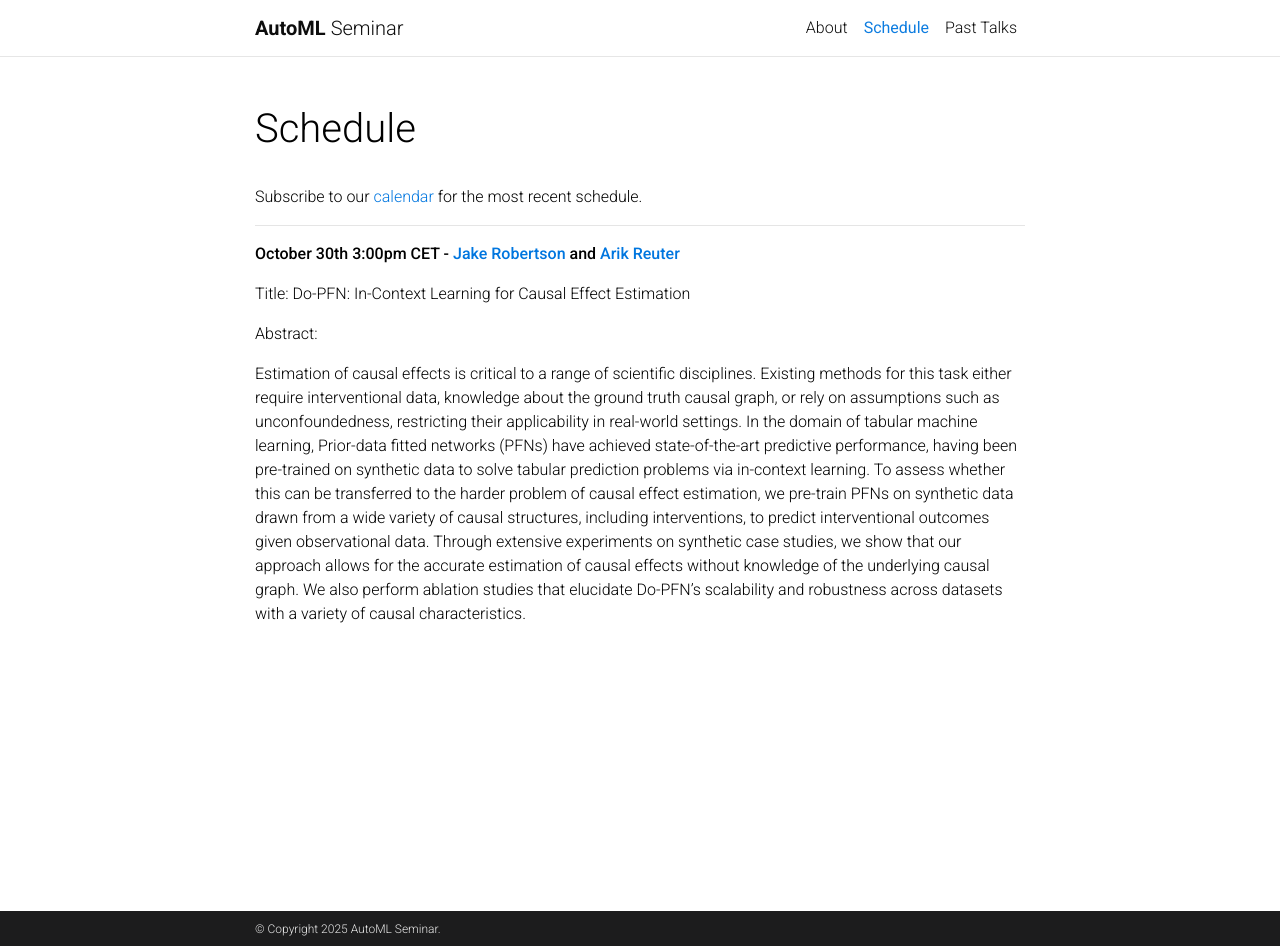
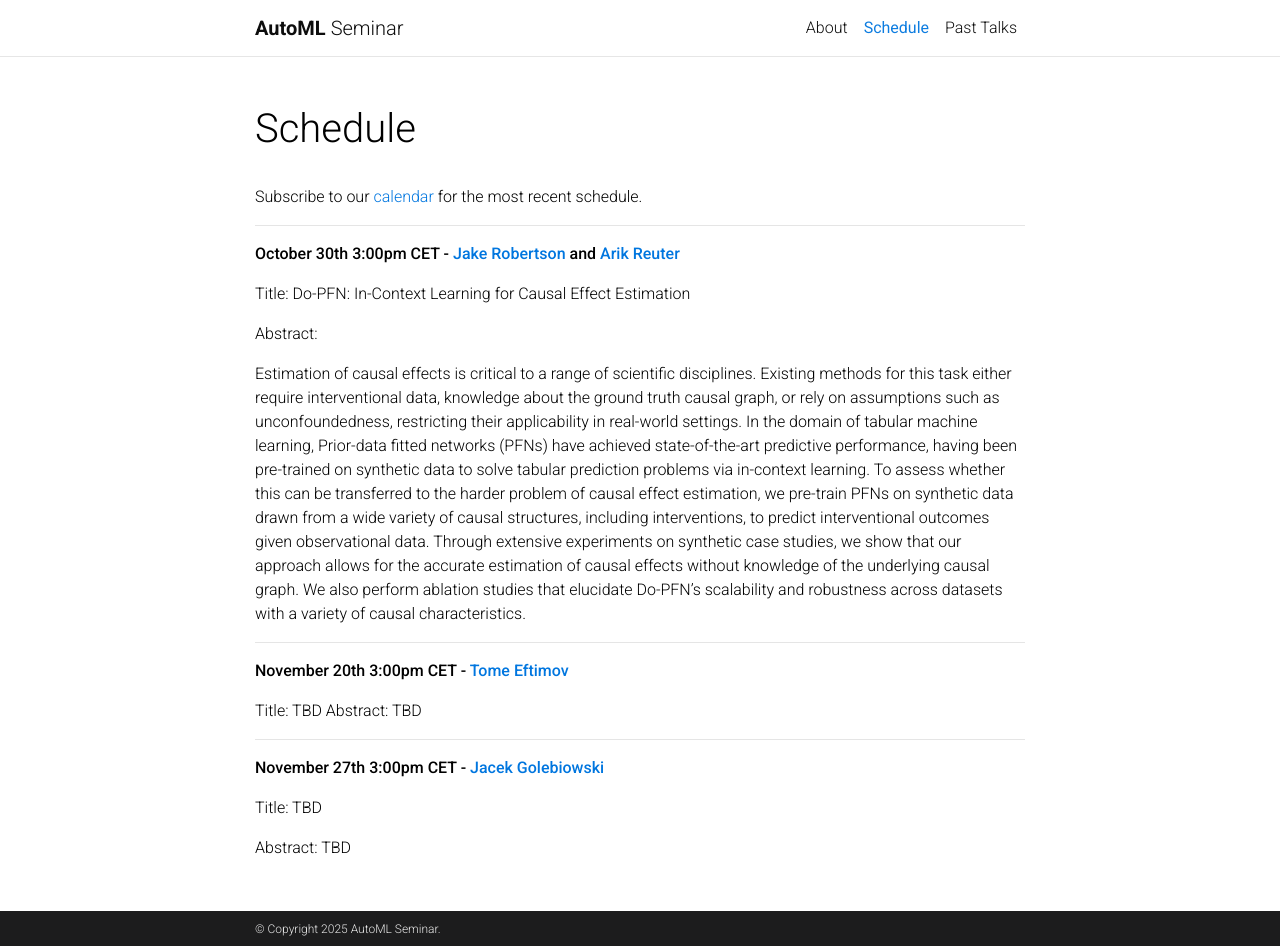
Before and after one commit to AutoML-Seminars/AutoML-Seminars.github.io, a Jekyll site: the page built from _pages/schedule.md, in a window 1280 px wide and 946 px high. Built offline with Jekyll 4.4.1, drawn with Linux system fonts in a browser that asks for light colours; comment, search, counter and statistics services are not loaded; a style sheet for code colours, icons or effects is not loaded.

Commit message:
update schedule

```diff
--- a/_pages/schedule.md
+++ b/_pages/schedule.md
@@ -19,3 +19,18 @@ Title: Do-PFN: In-Context Learning for Causal Effect Estimation
 Abstract:
 
 Estimation of causal effects is critical to a range of scientific disciplines. Existing methods for this task either require interventional data, knowledge about the ground truth causal graph, or rely on assumptions such as unconfoundedness, restricting their applicability in real-world settings. In the domain of tabular machine learning, Prior-data fitted networks (PFNs) have achieved state-of-the-art predictive performance, having been pre-trained on synthetic data to solve tabular prediction problems via in-context learning. To assess whether this can be transferred to the harder problem of causal effect estimation, we pre-train PFNs on synthetic data drawn from a wide variety of causal structures, including interventions, to predict interventional outcomes given observational data. Through extensive experiments on synthetic case studies, we show that our approach allows for the accurate estimation of causal effects without knowledge of the underlying causal graph. We also perform ablation studies that elucidate Do-PFN's scalability and robustness across datasets with a variety of causal characteristics.
+
+---------
+
+**November 20th 3:00pm CET - [Tome Eftimov]()**
+
+Title: TBD
+Abstract: TBD
+
+---------
+
+**November 27th 3:00pm CET - [Jacek Golebiowski](https://www.linkedin.com/in/jacek-golebiowski)**
+
+Title: TBD
+
+Abstract: TBD
```
